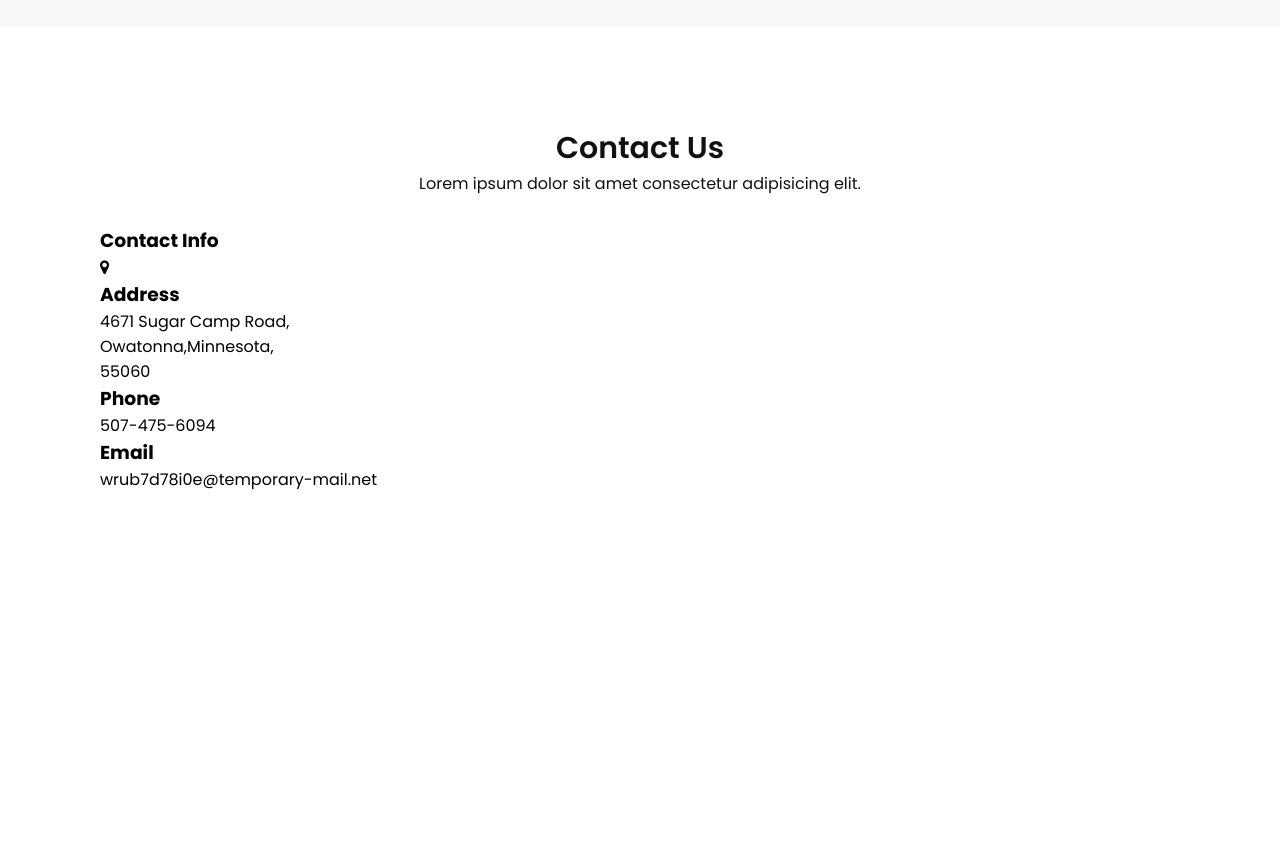
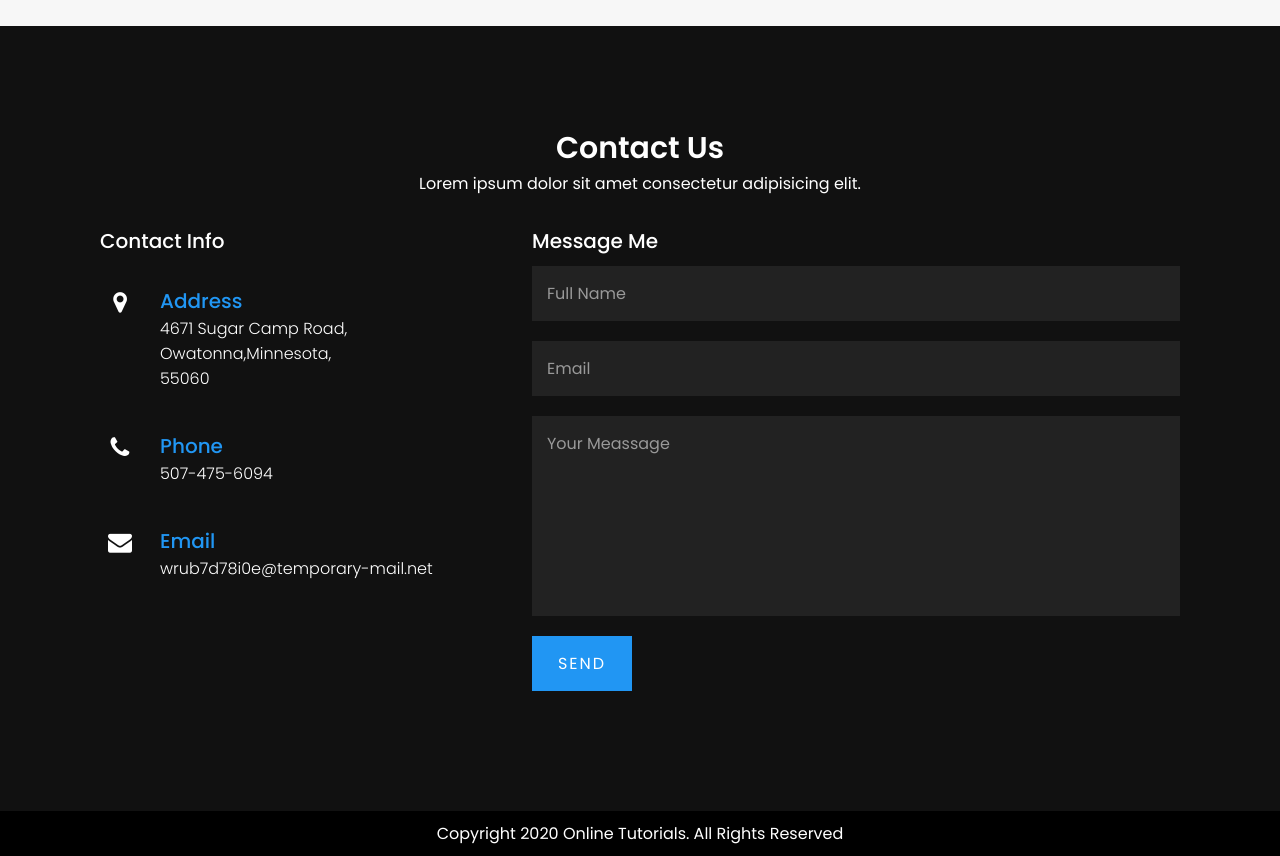
Before and after one commit to SifisoPatel/portfolio_example, a plain HTML site: page index.html in a window 1280 px wide. Shown: the part 4960-5816 px from the top of the page. Before the commit the page ends 5552 px from the top, so only its background shows below. Drawn offline with Linux system fonts and the light colour scheme; files whose address does not match are found by name.

Commit message:
Add files via upload

```diff
--- a/index.html
+++ b/index.html
@@ -16,25 +16,25 @@
         <a href="#" class="logo">Portfolio</a>
         <div class="toggle"></div>
         <ul>
-            <li><a href="#">Home</a></li>
-            <li><a href="#">About</a></li>
-            <li><a href="#">Services</a></li>
-            <li><a href="#">Work</a></li>
-            <li><a href="#">Testimonials</a></li>
-            <li><a href="#">Contact</a></li>
+            <li><a href="#home">Home</a></li>
+            <li><a href="#about">About</a></li>
+            <li><a href="#services">Services</a></li>
+            <li><a href="#work">Work</a></li>
+            <li><a href="#testimonials">Testimonials</a></li>
+            <li><a href="#contact">Contact</a></li>
 
         </ul>
     </header>
 
-    <section class="banner">
+    <section class="banner" id="home">
         <div class="textBx">
             <h2>Hello, I'm <br><span>Muhammad Irshad.</span></h2>
             <h3>I'm a Front End Web Developer</h3>
-            <a href="#" class="btn">About Me</a>
+            <a href="#about" class="btn">About Me</a>
         </div>
     </section>
 
-    <section class="about">
+    <section class="about" id="about">
         <div class="heading">
             <h2>About Me</h2>
         </div>
@@ -54,7 +54,7 @@
         </div>
     </section>
 
-    <section class="services">
+    <section class="services" id="services">
         <div class="heading white">
             <h2>Our Services</h2>
             <p>Lorem ipsum, dolor sit amet consectetur adipisicing elit.</p>
@@ -99,7 +99,7 @@
         </div>
     </section>
 
-    <section class="work">
+    <section class="work" id="work">
         <div class="heading">
             <h2>Our Latest Work</h2>
             <p>Lorem ipsum dolor sit amet consectetur adipisicing elit.</p>
@@ -123,7 +123,7 @@
         </div>
     </section>
 
-    <section class="testimonial">
+    <section class="testimonial" id="testimonials">
         <div class="heading">
             <h2>Testimonial</h2>
             <p>Lorem ipsum dolor sit amet consectetur adipisicing elit.</p>
@@ -146,8 +146,8 @@
         </div>
     </section>
 
-    <section class="contact">
-        <div class="heading">
+    <section class="contact" id="contact">
+        <div class="heading white">
             <h2>Contact Us</h2>
             <p>Lorem ipsum dolor sit amet consectetur adipisicing elit.</p>
         </div>
@@ -165,14 +165,14 @@
                         </div>
                     </div>
                     <div class="box">
-                        <div class="icon"></div>
+                        <div class="icon"><i class="fa fa-phone"></i></div>
                         <div class="text">
                             <h3>Phone</h3>
                             <p>507-475-6094</p>
                         </div>
                     </div>
                     <div class="box">
-                        <div class="icon"></div>
+                        <div class="icon"><i class="fa fa-envelope"></i></div>
                         <div class="text">
                             <h3>Email</h3>
                             <p>wrub7d78i0e@temporary-mail.net</p>
@@ -180,8 +180,21 @@
                     </div>
                 </div>
             </div>
+            <div class="formBx">
+                <form>
+                    <h3>Message Me</h3>
+                    <input type="text" name="" placeholder="Full Name">
+                    <input type="email" name="" placeholder="Email">
+                    <textarea placeholder="Your Meassage"></textarea>
+                    <input type="submit" value="Send">
+                </form>
+            </div>
         </div>
     </section>
+
+    <div class="copyright">
+        <p>Copyright 2020 Online Tutorials. All Rights Reserved</p>
+    </div>
 
     <script type="text/javascript">
         window.addEventListener('scroll', function () {
--- a/style.css
+++ b/style.css
@@ -5,6 +5,7 @@
     padding: 0;
     box-sizing: border-box;
     font-family: 'Poppins', sans-serif;
+    scroll-behavior: smooth;
 }
 
 section {
@@ -233,3 +234,101 @@ header.sticky ul li a {
     font-size: 14px;
     font-weight: 400;
 }
+
+.contact {
+    background: #111;
+}
+
+.formBx {
+    min-width: 60%;
+}
+
+.formBx form {
+    display: flex;
+    flex-direction: column;
+}
+
+.formBx form h3,
+.contactInfo h3 {
+    color: #fff;
+    font-size: 20px;
+    font-weight: 500;
+    margin-bottom: 10px;
+}
+
+.formBx form input,
+.formBx form textarea {
+    margin-bottom: 20px;
+    padding: 15px;
+    font-size: 16px;
+    background: #222;
+    border: none;
+    outline: none;
+    color: #fff;
+    resize: none;
+}
+
+.formBx form textarea {
+    min-height: 200px;
+}
+
+.formBx form input::placeholder,
+.formBx form textarea::placeholder {
+    color: #999;
+}
+
+.formBx form input[type="submit"] {
+    max-width: 100px;
+    background: #2196f3;
+    cursor: pointer;
+    text-transform: uppercase;
+    letter-spacing: 2px;
+}
+
+.contactInfo {
+    min-width: 40%;
+}
+
+.contactInfoBx {
+    position: relative;
+}
+
+.contactInfoBx .box {
+    position: relative;
+    padding: 20px 0;
+    display: flex;
+}
+
+.contactInfoBx .box .icon {
+    min-width: 40px;
+    padding-top: 4px;
+    color: #fff;
+    display: flex;
+    justify-content: center;
+    align-items: flex-start;
+    font-size: 24px;
+}
+
+.contactInfoBx .box .text {
+    display: flex;
+    margin-left: 20px;
+    font-size: 16px;
+    color: #fff;
+    flex-direction: column;
+    font-weight: 300;
+}
+
+.contactInfoBx .box .text h3 {
+    font-weight: 500;
+    color: #2196f3;
+    margin-bottom: 0;
+}
+
+.copyright {
+    background: #000;
+    color: #fff;
+    text-align: center;
+    padding: 10px;
+}
+
+/*Responsive*/
```
